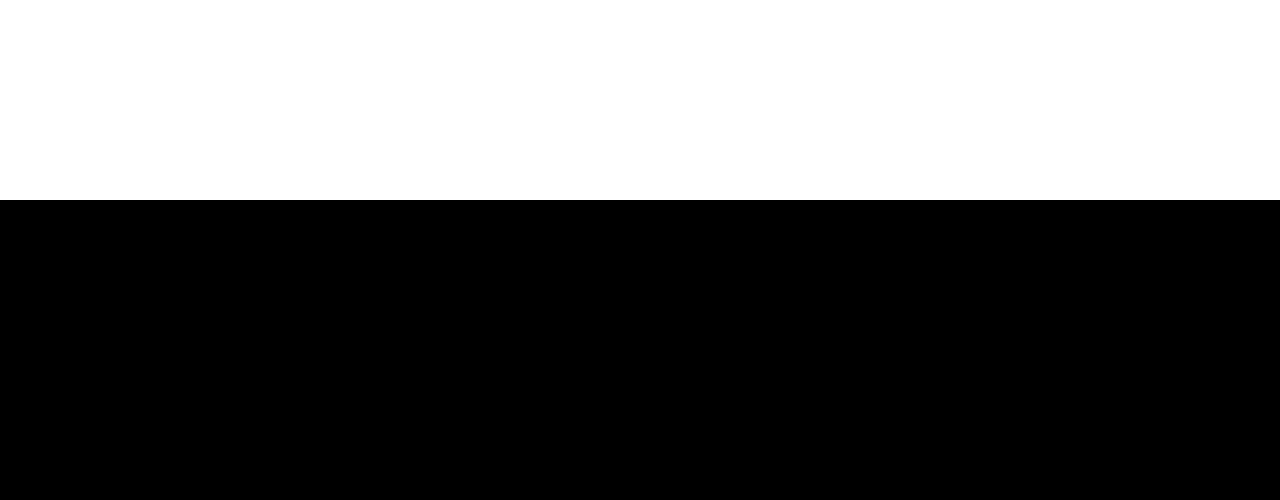
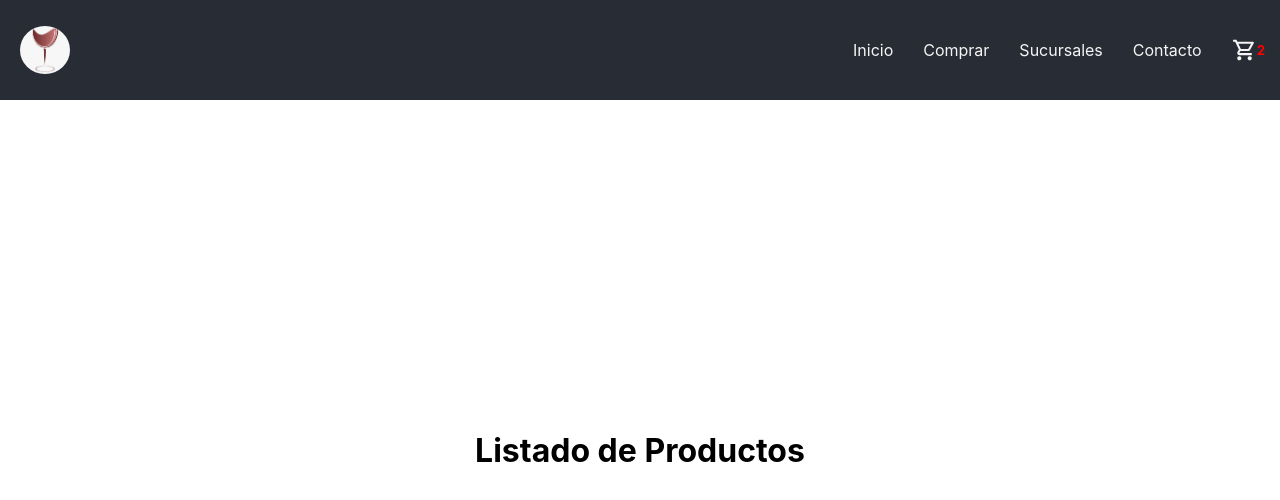
Before and after one commit to gulator/jdascanio-React-45000, a React (Create React App) app: page / in a window 1280 px wide. Shown: the top 500 px of the page. Built offline with nearby package versions, Linux system fonts and the light colour scheme.

Commit message:
elementos 1er pre entrega

```diff
--- a/src/App.css
+++ b/src/App.css
@@ -1,5 +1,5 @@
 *{
-  background-color: black;
+  background-color: #111111;
 }
 .App {
   text-align: center;
@@ -9,6 +9,20 @@
   height: 40vmin;
   pointer-events: none;
 }
+.App-Main{
+  height: calc(100vh - 100px);
+  display: flex;
+  flex-direction: column;
+  justify-content: center;
+  align-items: center;
+}
+
+.wine-logo{
+  margin-left: 20px;
+  border: 0px solid gray;
+  border-radius: 50%;
+  width: 50px;
+}
 
 @media (prefers-reduced-motion: no-preference) {
   .App-logo {
@@ -17,14 +31,13 @@
 }
 
 .App-header {
-  background-color: white; /*#282c34;*/
-  min-height: 200px;
+  background-color: #282c34;
+  height: 100px;
   display: flex;
-  flex-direction: column;
   align-items: center;
-  justify-content: center;
-  font-size: calc(10px + 2vmin);
-  color: white;
+  justify-content: space-between;
+  font-size: 1rem;
+  color: #f5f5f5;
 }
 
 .App-link {
--- a/src/App.js
+++ b/src/App.js
@@ -1,13 +1,18 @@
-import logo from './logo.svg';
+import logo1 from './logo.png';
 import './App.css';
+import NavBar from './components/NavBar/NavBar';
+import ItemListContainer from './components/ItemListContainer/ItemListContainer';
 
 function App() {
   return (
     <div className="App">
       <header className="App-header">
-        {/* <img src={logo} className="App-logo" alt="logo" /> */}
-
+        {<img src={logo1} className="wine-logo" alt="logo" />}
+        <NavBar />
       </header>
+      <main className='App-Main'>
+        <ItemListContainer greeting="Listado de Productos" />
+      </main>
     </div>
   );
 }
--- /dev/null
+++ b/src/components/CartWidget/CartWidget.js
@@ -0,0 +1,13 @@
+import carrito from "./shopping-cart.svg";
+import './styleCart.css'
+export default function CartWidget() {
+  return (
+    <div className="contenedor">
+      <img className="icon"
+        alt="CartIcon"
+        src={carrito}
+      />
+      <h5 className="number">2</h5>
+    </div>
+  );
+}
--- /dev/null
+++ b/src/components/CartWidget/styleCart.css
@@ -0,0 +1,14 @@
+.contenedor {
+  display: flex;
+  background: none;
+}
+.icon {
+  filter: invert(100%) sepia(5%) saturate(412%) hue-rotate(214deg)
+    brightness(113%) contrast(92%);
+  background: none;
+  width: 25px;
+}
+.number {
+  color: red;
+  background: none;
+}
--- /dev/null
+++ b/src/components/ItemListContainer/ItemListContainer.js
@@ -0,0 +1,5 @@
+export default function ItemListContainer (props){
+    return (
+        <h1>{props.greeting}</h1>
+    )
+}
--- /dev/null
+++ b/src/components/NavBar/NavBar.js
@@ -0,0 +1,17 @@
+import CartWidget from "../CartWidget/CartWidget"
+import './styleNav.css'
+
+export default function NavBar () {
+
+    return (
+        <nav>
+            <ul>
+                <li>Inicio</li>
+                <li>Comprar</li>
+                <li>Sucursales</li>
+                <li>Contacto</li>
+                <li><CartWidget /></li>
+            </ul>
+        </nav>
+    )
+}
--- /dev/null
+++ b/src/components/NavBar/styleNav.css
@@ -0,0 +1,14 @@
+*{
+    background: none;
+    list-style: none;
+}
+
+ul{
+    display: flex;
+}
+li{
+    margin: 0px 15px;
+    display: flex;
+    flex-direction: column;
+    justify-content: center;
+}
```
Also changed, not shown: src/components/CartWidget/shopping-cart.svg (added), src/logo.png (added).
